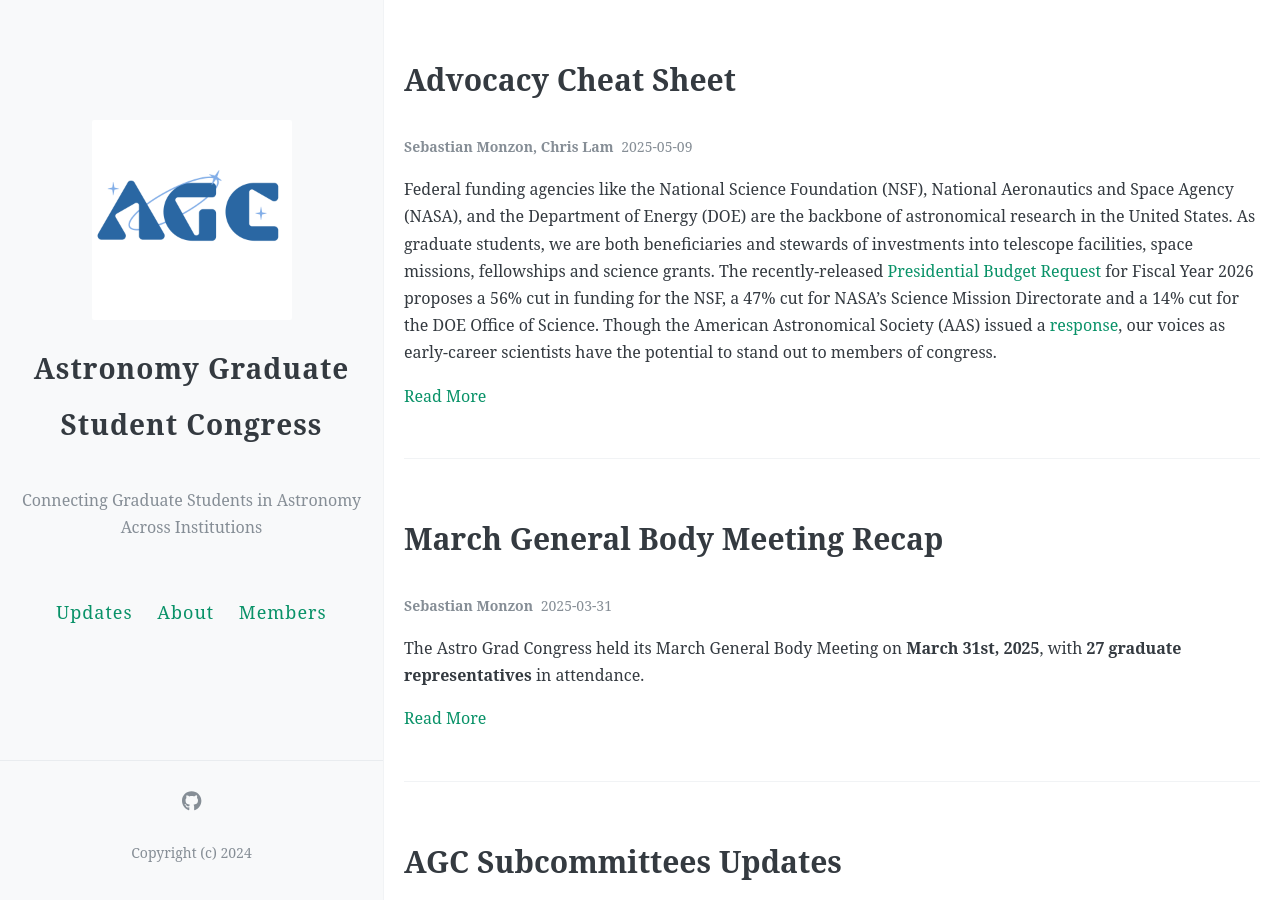
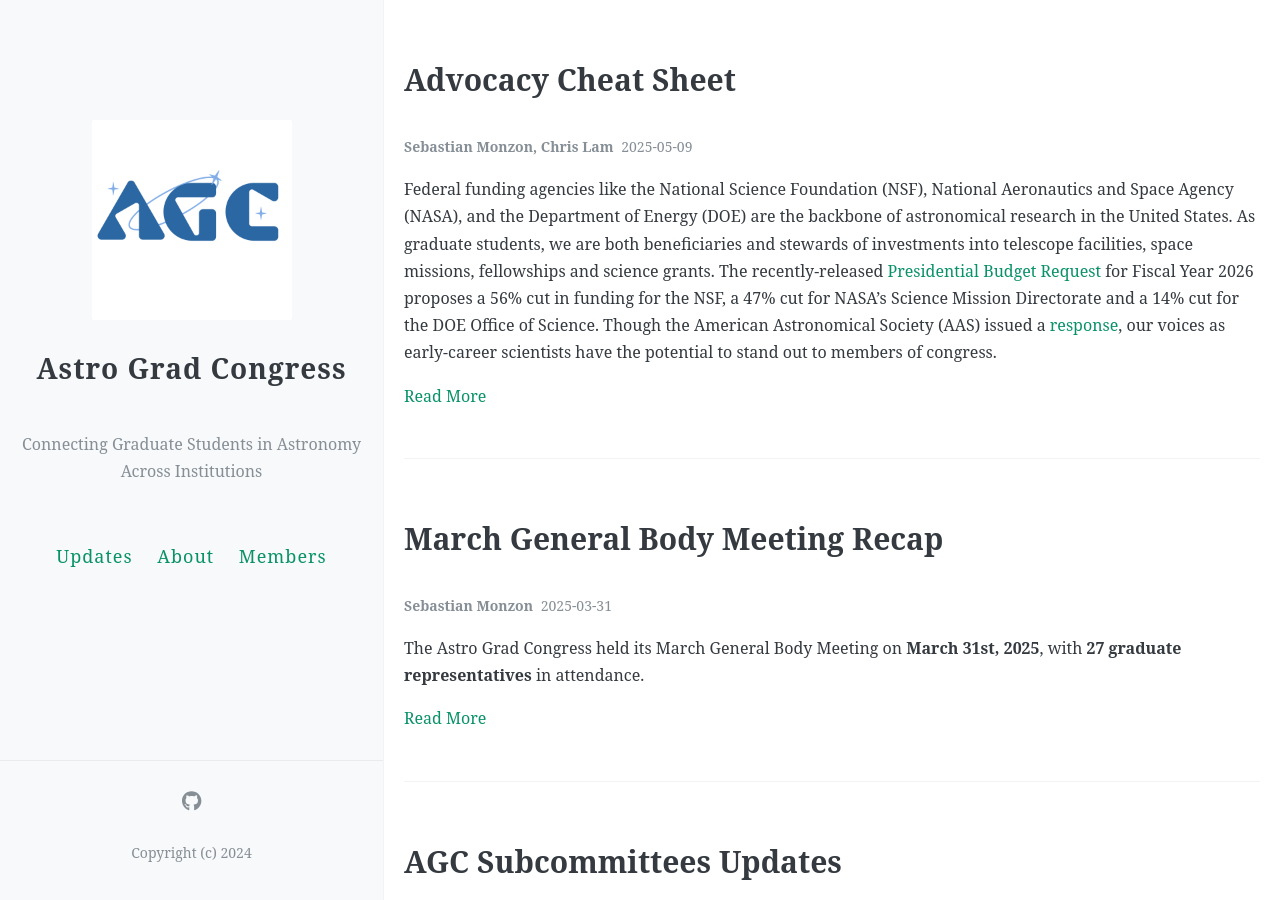
Before and after one commit to astro-grad-congress/astro-grad-congress.github.io, a Jekyll site: the page built from index.html, in a window 1280 px wide and 900 px high. Built offline with Jekyll 4.4.1, drawn with Linux system fonts in a browser that asks for light colours; the list of posts is cut into pages by our own code; comment, search, counter and statistics services are not loaded.

Commit message:
update title

```diff
--- a/_config.yml
+++ b/_config.yml
@@ -2,7 +2,7 @@
 # Adapted from LOFFER template
 #
 
-name: Astronomy Graduate Student Congress
+name: Astro Grad Congress
 description: Connecting Graduate Students in Astronomy Across Institutions
 
 url:
```
